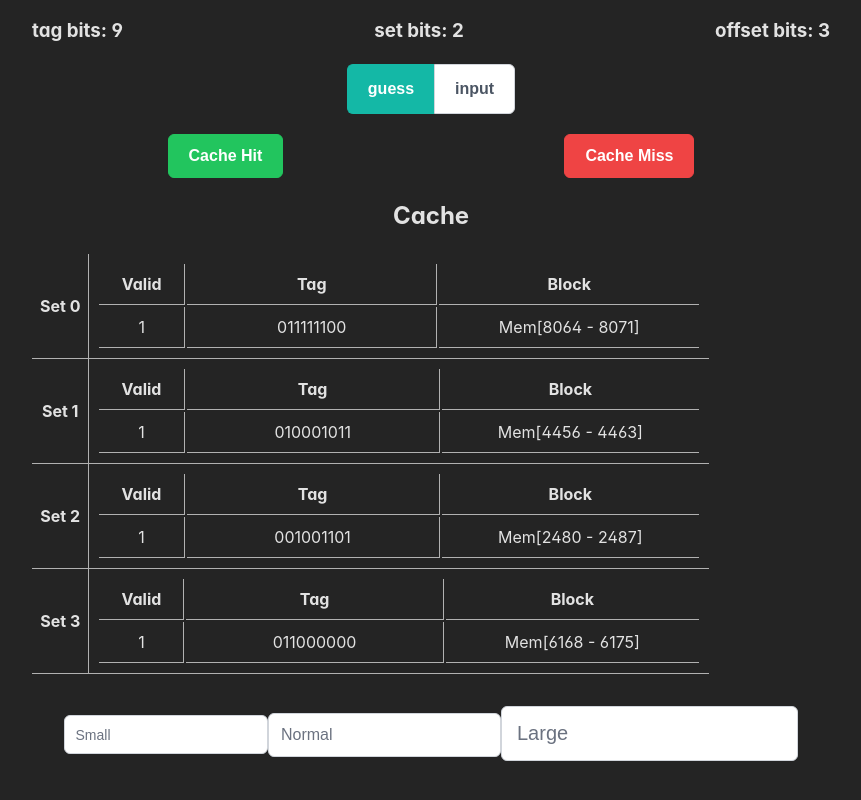
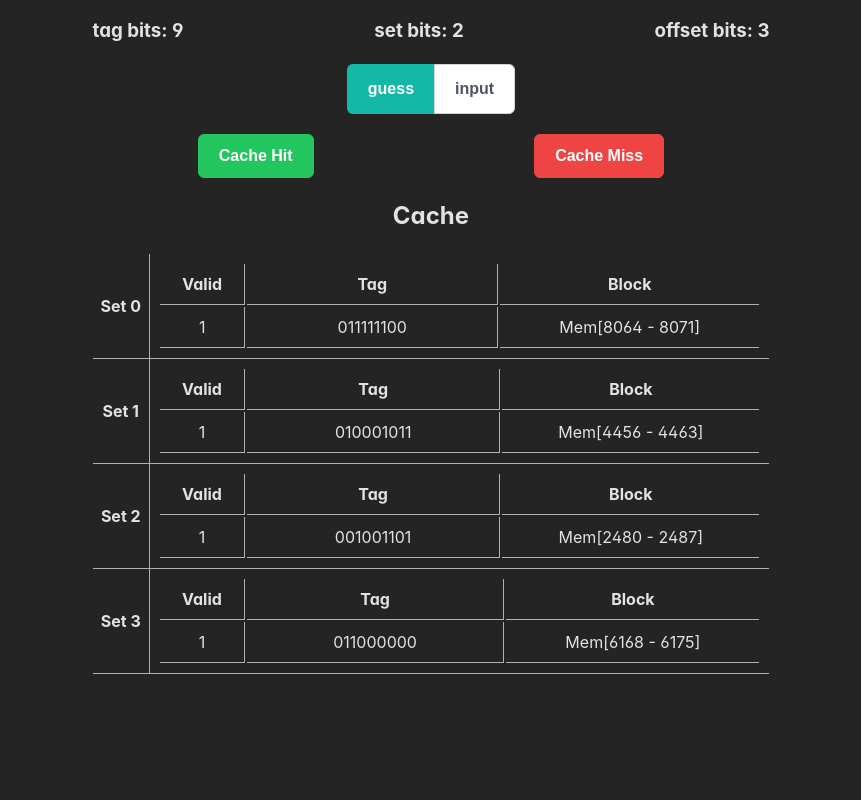
Before and after one commit to MahmoodSeoud/cache-hit-miss, a React (Vite) app: page / in a window 1280 px wide. Shown: the part 496-1296 px from the top of the page, without its empty margins (209-1070 px from the left). After the commit the page ends 1202 px from the top, so only its background shows below. Built offline with nearby package versions, Linux system fonts and the light colour scheme; a web font is replaced by a local one.

Commit message:
build for site

```diff
--- a/src/App.tsx
+++ b/src/App.tsx
@@ -12,7 +12,6 @@ import 'primereact/resources/themes/lara-light-teal/theme.css';
 import './components/Cache_input_table/Cache_input_table.css'
 import './App.css'
 import 'primeicons/primeicons.css';
-import { InputText } from 'primereact/inputtext';
 
 export const CacheInputFieldsMap = {
   BlockOffset: 'BlockOffset',
@@ -758,18 +757,8 @@ function App() {
           />
         }
       </div>
-
-    <SizesDemo />
     </>
   )
 }
-export function SizesDemo() {
-    return (
-        <div className="card flex flex-column align-items-center gap-3 ">
-            <InputText type="text" className="p-inputtext-sm" placeholder="Small" />
-            <InputText type="text" placeholder="Normal" />
-            <InputText type="text" className="p-inputtext-lg" placeholder="Large" />
-        </div>
-    )
-}
+
 export default App
```
Also changed, not shown: 5 other files (tests, documents, lock files or other folders).
